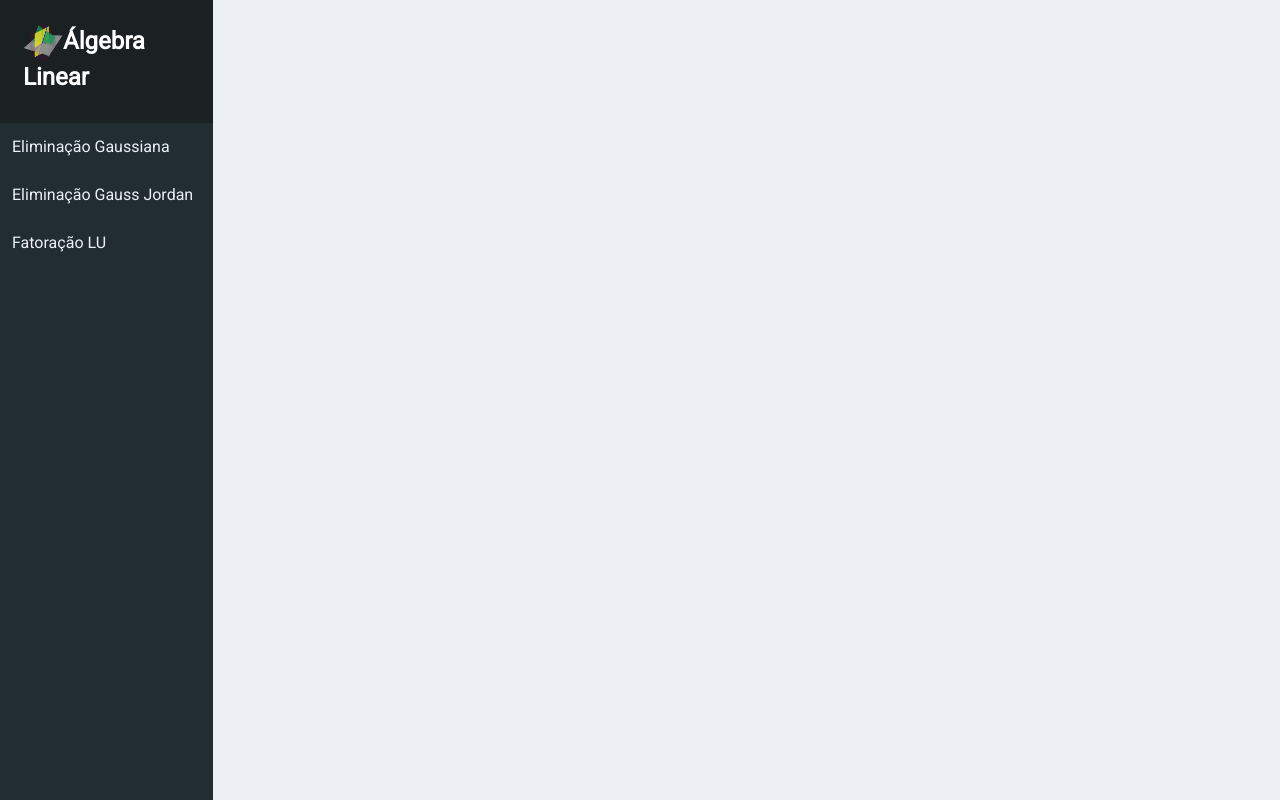
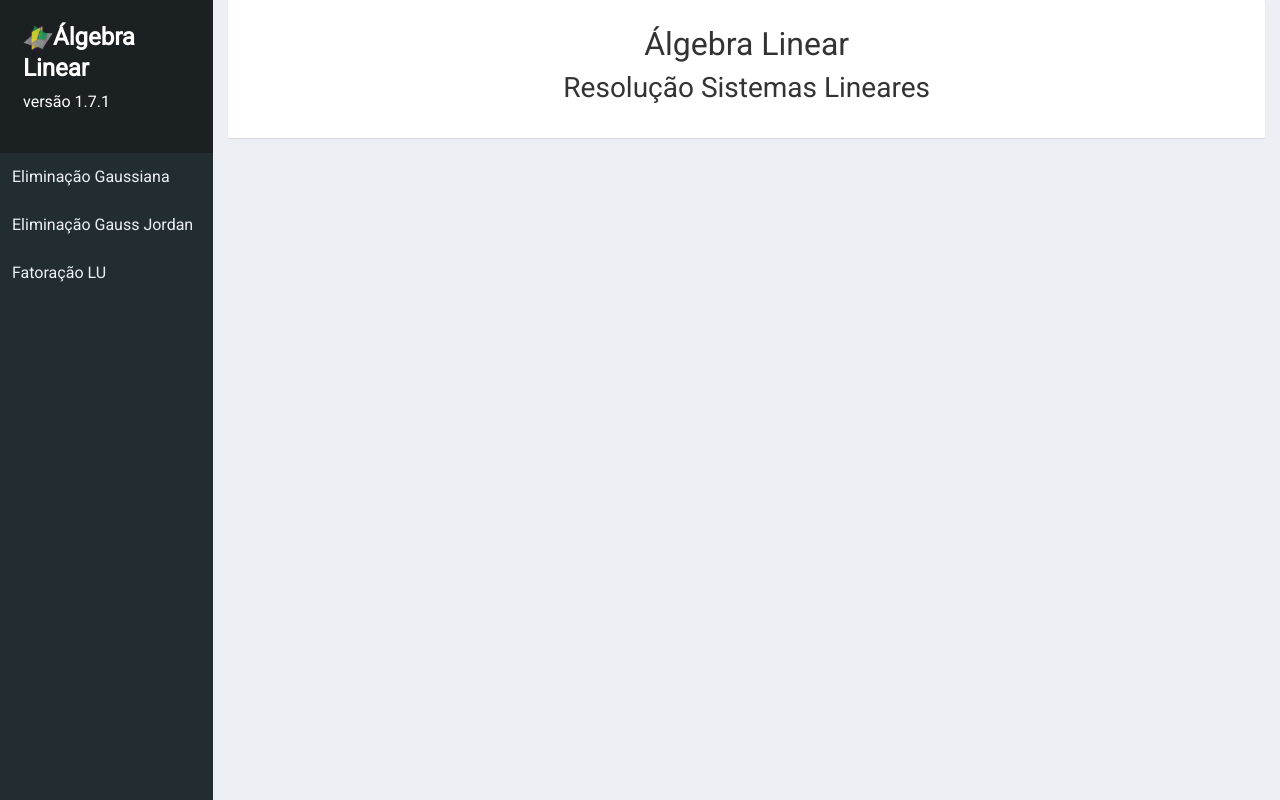
Before and after one commit to EduardoSampaio/webapp-algebra-linear, a Django app: page / in a window 1280 px wide. Run offline with Django 3.2, Linux system fonts and the light colour scheme; some libraries are stand-ins or nearby versions.

Commit message:
ajuste layout

```diff
--- a/webapp/templates/base.html
+++ b/webapp/templates/base.html
@@ -10,7 +10,6 @@
     <link href="https://fonts.googleapis.com/css?family=Roboto&display=swap" rel="stylesheet">
     <link href="{% static 'favicon.ico' %}" rel="icon" type="image/x-icon" />
     <link rel="stylesheet" href="{% static 'libs/bootstrap/css/bootstrap.css' %}">
-    <!-- <link rel="stylesheet" href="{% static 'libs/fontawesome/css/all.css' %}"> -->
     <link rel="stylesheet" href="{% static 'styles/site.css' %}">
 </head>
 
@@ -18,10 +17,11 @@
     <div class="container-fluid">
         <div class="col-md-12 m-0 p-0">
             <div class="row">
-                <div class="col-md-2 col-lg-2  col-sm-12 m-0 p-0" id="menu-lateral">
+                <div class="col-md-2 m-0 p-0" id="menu-lateral">
                     <div class="label-menu">
-                        <h2><img src="{% static 'img/algebra.png'%}" height="40px" width="40px" />Álgebra Linear
+                        <h2><img src="{% static 'img/algebra.png'%}" height="30px" width="30px" />Álgebra Linear
                         </h2>
+                        <p>versão 1.7.1</p>
                     </div>
                     <ul>
                         <li>
@@ -36,7 +36,7 @@
 
                     </ul>
                 </div>
-                <div class="col-md-10 col-lg-10 col-sm-12 m-0 p-0">
+                <div class="col-md-10 m-0 p-0">
                     <div id="conteudo">
                         {% block content %}
                         {% endblock %}
@@ -46,7 +46,6 @@
         </div>
 
         <script src="{% static 'libs/jquery/jquery-3.4.1.js' %}"></script>
-        <!-- <script defer src="{% static 'libs/fontawesome/js/all.js' %}"></script> -->
         <script src="{% static 'scripts/main.js' %}"></script>
         <script src="https://polyfill.io/v3/polyfill.min.js?features=es6"></script>
         <!-- <script id="MathJax-script" async src="{%static 'libs/tex-mml-chtml.js'%}"></script> -->
--- a/webapp/templates/index.html
+++ b/webapp/templates/index.html
@@ -1,11 +1,13 @@
 {% extends 'base.html' %}
 {% block title %}APP{% endblock %}
 {% block content %}
-{% comment %} <div class="col">
-    <div class="col-12 jumbotron">
+ <div class="col">
+    <div class="col-12 info">
         <h2 class="text-center">Álgebra Linear</h2>
         <h3 class="text-center">Resolução Sistemas Lineares</h3>
     </div>
+</div>
+    {% comment %}
     <div class="row">
         <div class="col-3">
             <h4>Metodos Diretos</h4>
```
